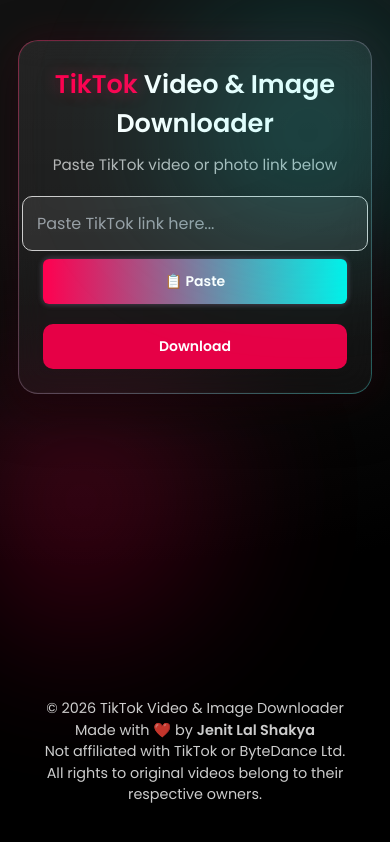
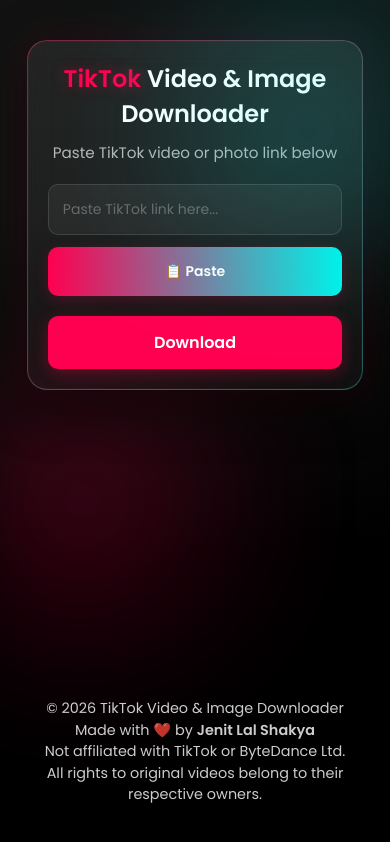
Before and after one commit to jenitlalshakya/tiktok-downloader, a Next.js app: page / in a window 390 px wide. Built offline with nearby package versions, Linux system fonts and the light colour scheme.

Commit message:
fix: improve responsiveness in global CSS

```diff
--- a/app/globals.css
+++ b/app/globals.css
@@ -118,75 +118,103 @@
 .input-group {
   display: flex;
   align-items: center;
-  gap: 8px;
+  gap: 10px;
   margin: 20px 0;
+  width: 100%;
 }
 
 input[type="url"] {
   flex: 1;
+  width: 100%;
   padding: 14px;
   font-size: 16px;
-  background: rgba(255, 255, 255, 0.08);
-  border: 1px solid #ccc;
+  background: rgba(255, 255, 255, 0.05);
+  border: 1px solid var(--card-border);
   border-radius: 10px;
   color: var(--text);
   outline: none;
-  transition: box-shadow 0.2s ease, background 0.2s ease;
+  transition: all 0.25s cubic-bezier(0.4, 0, 0.2, 1);
 }
 
 input[type="url"]::placeholder {
-  color: #9aa0a6;
+  color: rgba(255, 255, 255, 0.3);
 }
 
-input[type="url"]:hover {
-  background: rgba(255, 255, 255, 0.12);
-}
-
-input[type="url"]:focus-visible {
-  box-shadow: 0 0 0 3px var(--focus), 0 0 0 1px rgba(255, 255, 255, 0.15) inset;
-}
-
-#tiktokUrl:focus {
-  border-color: #e60046;
-  box-shadow: 0 0 5px rgba(230, 0, 70, 0.4);
+/* Unified Focus State - Using the TikTok Cyan for a modern look */
+input[type="url"]:focus {
+  border-color: var(--accent-2);
+  background: rgba(255, 255, 255, 0.08);
+  box-shadow: 0 0 0 3px var(--focus);
 }
 
 #pasteBtn {
   background: linear-gradient(90deg, var(--accent) 0%, var(--accent-2) 100%);
   color: var(--text);
   padding: 12px 24px;
-  font-weight: bold;
+  font-weight: 600;
   border: none;
-  border-radius: 6px;
+  border-radius: 10px;
   cursor: pointer;
   font-size: 16px;
   transition: transform 0.2s ease, box-shadow 0.2s ease;
-  box-shadow: 0 0 6px rgba(255, 0, 80, 0.3), 0 0 6px rgba(0, 242, 234, 0.3);
+  white-space: nowrap;
+  box-shadow: 0 4px 15px rgba(255, 0, 80, 0.2);
 }
 
 #pasteBtn:hover {
-  transform: scale(1.05);
-  box-shadow: 0 0 8px rgba(255, 0, 80, 0.35), 0 0 8px rgba(0, 242, 234, 0.35);
+  transform: translateY(-2px);
+  box-shadow: 0 6px 20px rgba(0, 242, 234, 0.3);
 }
 
 #fetchBtn {
   display: block;
   width: 100%;
   margin-top: 12px;
-  padding: 14px;
+  padding: 16px;
   font-size: 16px;
-  font-weight: bold;
+  font-weight: 600;
   border: none;
   border-radius: 10px;
-  background-color: #e60046;
+  background: var(--accent);
   color: white;
   cursor: pointer;
-  transition: background 0.2s, transform 0.1s;
+  transition: all 0.2s ease;
+  box-shadow: 0 4px 15px rgba(255, 0, 80, 0.3);
 }
 
 #fetchBtn:hover {
-  background-color: #c1003d;
-  transform: translateY(-1px);
+  background-color: #e60046;
+  transform: translateY(-2px);
+  box-shadow: 0 6px 25px rgba(255, 0, 80, 0.4);
+}
+
+/* ================== Responsive ================== */
+@media (max-width: 600px) {
+  .container {
+    padding: 25px 20px;
+    width: 92%;
+  }
+
+  h1 {
+    font-size: 1.5rem;
+  }
+
+  .input-group {
+    flex-direction: column;
+    align-items: stretch;
+    gap: 12px;
+  }
+
+  #pasteBtn {
+    width: 100%;
+    order: 2;
+    padding: 14px;
+  }
+
+  input[type="url"] {
+    order: 1;
+    font-size: 14px;
+  }
 }
 
 /* ================== Download Buttons ================== */
@@ -371,33 +399,36 @@
 /* ================== Responsive ================== */
 @media (max-width: 600px) {
   .container {
-    padding: 24px;
+    padding: 20px;
+    width: 95%;
   }
 
   h1 {
-    font-size: 1.6rem;
+    font-size: 1.5rem;
   }
 
   .input-group {
     flex-direction: column;
-    gap: 8px;
+    align-items: stretch;
+    gap: 12px;
   }
 
-  #tiktokUrl {
+  input[type="url"] {
     width: 100%;
     font-size: 14px;
-    padding: 12px;
+    padding: 14px;
   }
 
   #pasteBtn {
     width: 100%;
-    padding: 12px;
+    padding: 14px;
     font-size: 14px;
+    order: 2;
   }
 
   #fetchBtn {
-    font-size: 14px;
-    padding: 12px;
+    font-size: 16px;
+    padding: 14px;
   }
 }
 
```
